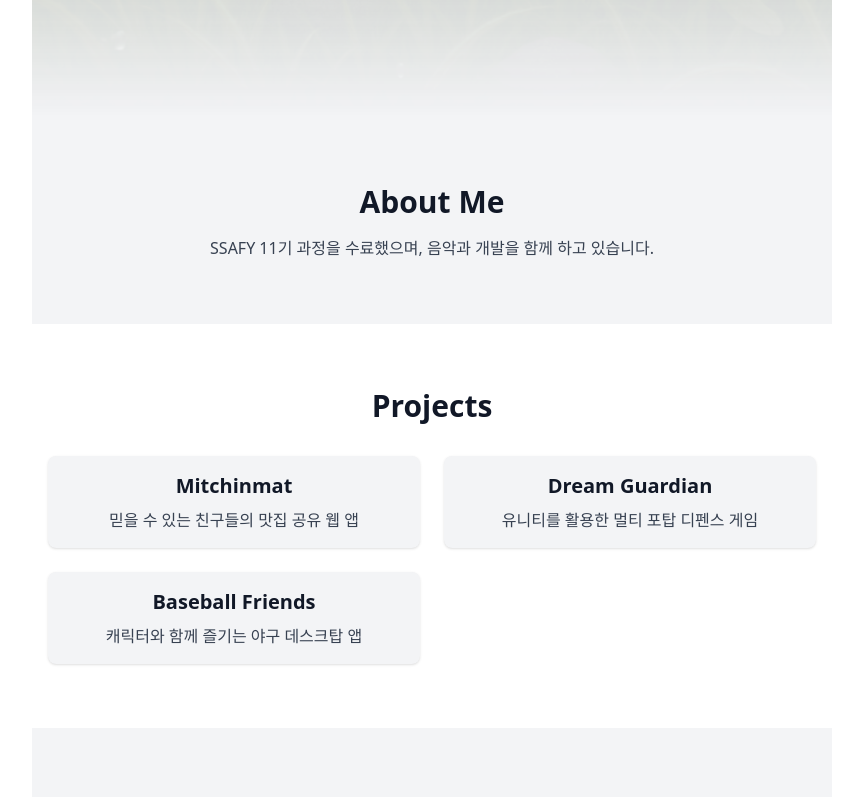
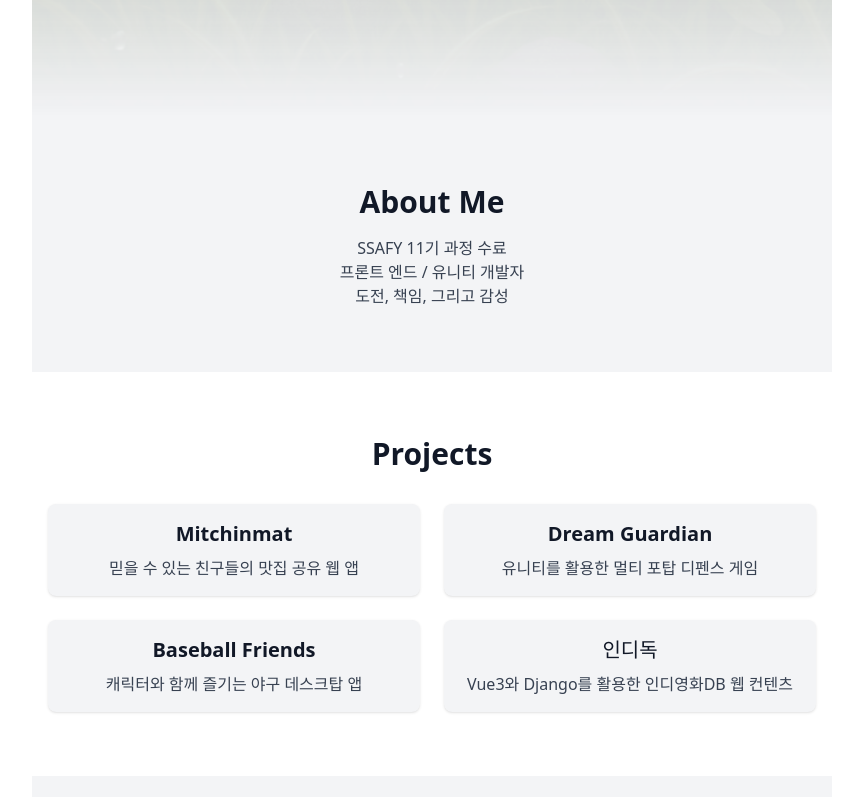
Before and after one commit to baebini11/portfolio, a React (Vite) app: page / in a window 1280 px wide. Shown: the part 680-1477 px from the top of the page, without its empty margins (208-1071 px from the left). Built offline with nearby package versions, Linux system fonts and the light colour scheme.

Commit message:
[Front] 스펙트럼 및 aos 수정 등

```diff
--- a/src/App.tsx
+++ b/src/App.tsx
@@ -18,9 +18,16 @@
 
 // 원하는 Hz 구간별로 범위를 설정합니다
 const freqRanges = [
-  { label: "Low (20-250Hz)", from: 20, to: 250 },
-  { label: "Mid (250-2000Hz)", from: 250, to: 2000 },
-  { label: "High (2000-20000Hz)", from: 2000, to: 20000 },
+  { label: "20-60Hz", from: 20, to: 60 },
+  { label: "60-120Hz", from: 60, to: 120 },
+  { label: "120-250Hz", from: 120, to: 250 },
+  { label: "250-500Hz", from: 250, to: 500 },
+  { label: "500-1kHz", from: 500, to: 1000 },
+  { label: "1-2kHz", from: 1000, to: 2000 },
+  { label: "2-4kHz", from: 2000, to: 4000 },
+  { label: "4-6kHz", from: 4000, to: 6000 },
+  { label: "6-12kHz", from: 6000, to: 12000 },
+  { label: "12-20kHz", from: 12000, to: 20000 },
 ];
 
 export default function MusicPlayer() {
@@ -126,6 +133,7 @@
     const convolver = ctx.createConvolver();
     convolver.buffer = createImpulseResponse(ctx);
     analyser.fftSize = 2048;
+    analyser.smoothingTimeConstant = 0.8;
     srcNode.connect(analyser);
     analyser.connect(ctx.destination);
 
@@ -166,7 +174,8 @@
 
     // 캔버스 크기 동기화
     canvas.width = canvasWidth;
-    canvas.height = containerRef.current?.clientHeight || window.innerHeight;
+    canvas.height =
+      (containerRef.current?.clientHeight as number) || window.innerHeight;
 
     const bufferLength = analyser.frequencyBinCount;
     const dataArray = new Uint8Array(bufferLength);
@@ -193,7 +202,7 @@
       let sum = 0;
       for (let j = startBin; j <= endBin; j++) sum += dataArray[j];
       const avg = sum / (endBin - startBin + 1);
-      const barHeight = (avg / 255) * (canvas.height - labelOffset);
+      const barHeight = (avg / 510) * (canvas.height - labelOffset);
 
       // 바 그리기
       ctx.fillStyle = `rgba(255,255,255,${(avg / 255) * 0.5})`;
@@ -206,7 +215,7 @@
 
       // 레이블 표시
       ctx.fillStyle = darkMode ? "rgba(255,255,255,0.8)" : "rgba(0,0,0,0.8)";
-      ctx.fillText(range.label, i * barWidth + barWidth / 2, canvas.height - 4);
+      // ctx.fillText(range.label, i * barWidth + barWidth / 2, canvas.height - 4);
     });
 
     animationRef.current = requestAnimationFrame(drawSpectrum);
--- a/src/sections/AboutSection.tsx
+++ b/src/sections/AboutSection.tsx
@@ -5,13 +5,16 @@
     <section
       id="profile"
       className="py-16 text-center bg-gray-100 dark:bg-gray-900"
-      data-aos="zoom-in"
     >
       <h2 className="text-3xl font-bold mb-4 text-gray-900 dark:text-gray-100">
         About Me
       </h2>
       <p className="text-gray-700 dark:text-gray-300 max-w-2xl mx-auto">
-        SSAFY 11기 과정을 수료했으며, 음악과 개발을 함께 하고 있습니다.
+        SSAFY 11기 과정 수료
+        <br />
+        프론트 엔드 / 유니티 개발자
+        <br />
+        도전, 책임, 그리고 감성
       </p>
     </section>
   );
--- a/src/sections/ProjectsSection.tsx
+++ b/src/sections/ProjectsSection.tsx
@@ -10,6 +10,10 @@
     title: "Baseball Friends",
     description: "캐릭터와 함께 즐기는 야구 데스크탑 앱",
   },
+  {
+    title: "인디독",
+    description: "Vue3와 Django를 활용한 인디영화DB 웹 컨텐츠",
+  },
 ];
 
 const ProjectsSection: React.FC = () => {
@@ -17,7 +21,6 @@
     <section
       id="projects"
       className="py-16 text-center bg-white dark:bg-gray-800"
-      data-aos="zoom-in"
     >
       <h2 className="text-3xl font-bold mb-8 text-gray-900 dark:text-gray-100">
         Projects
@@ -27,6 +30,7 @@
           <div
             key={i}
             className="p-4 rounded-lg shadow bg-gray-100 dark:bg-gray-700"
+            data-aos="zoom-in"
           >
             <h3 className="text-xl font-semibold mb-2 text-gray-900 dark:text-gray-100">
               {p.title}
```
